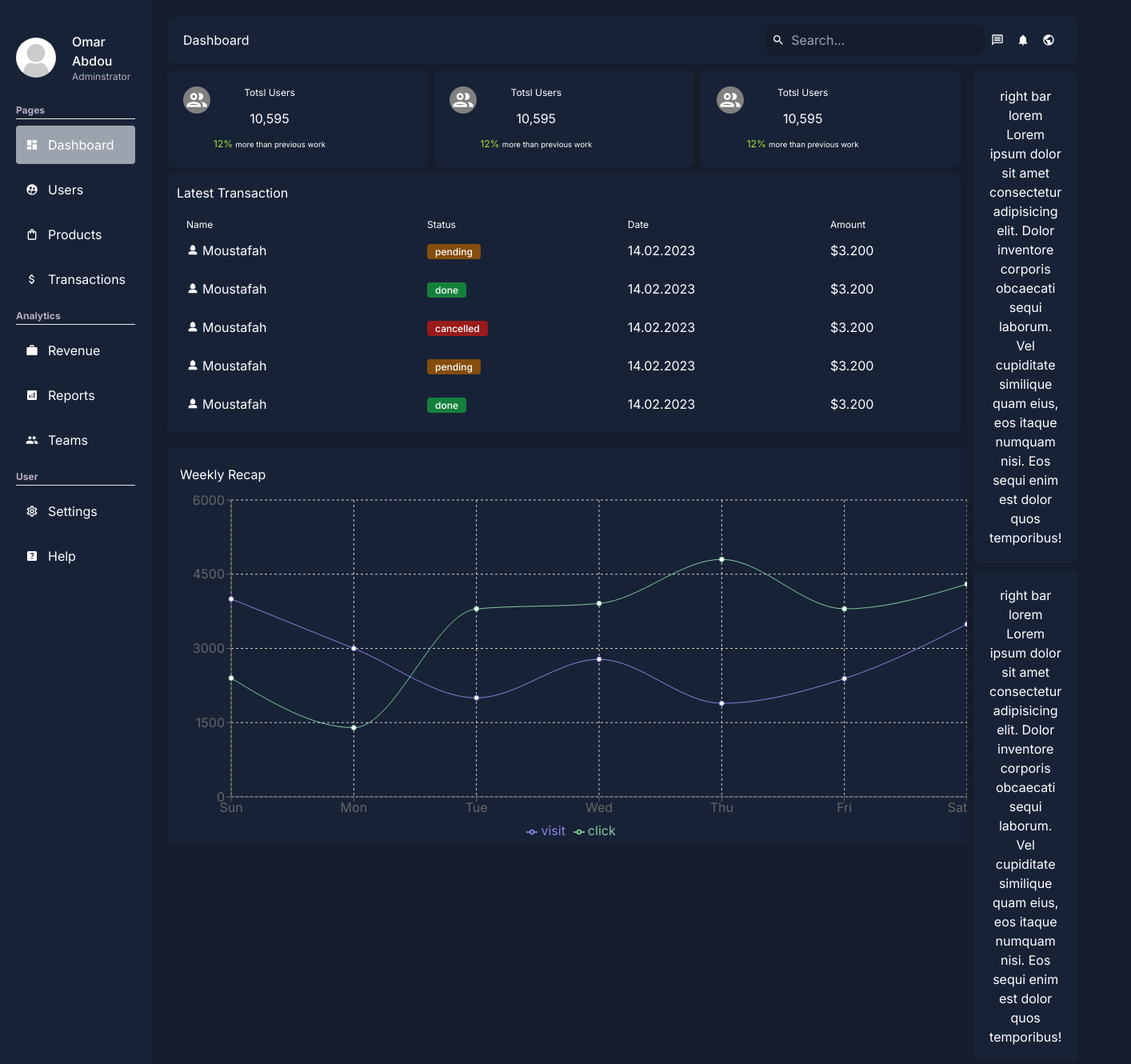
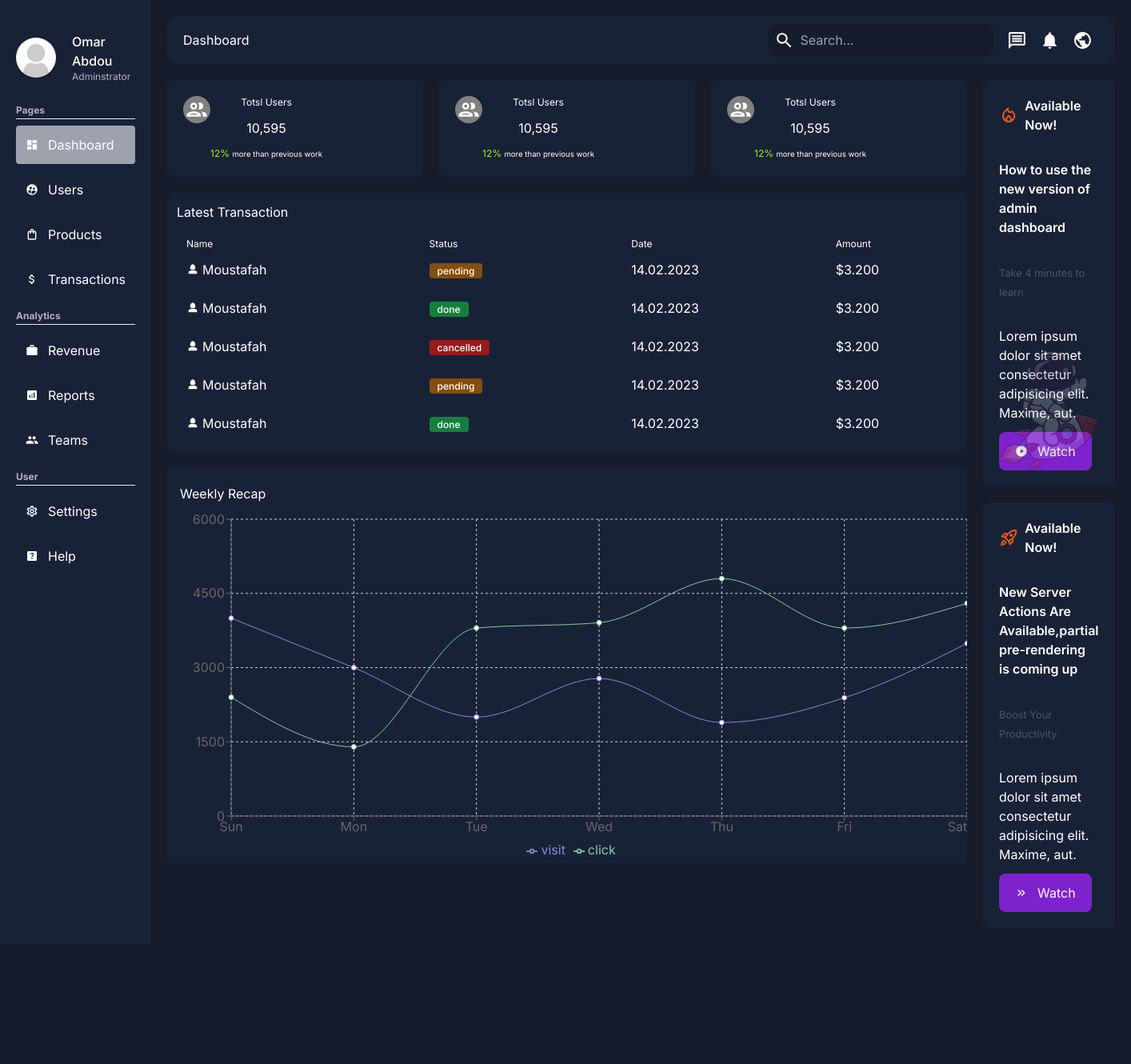
Before and after one commit to omar52/Next-js--project, a Next.js app: page /dashboard in a window 1280 px wide. Shown: the top 1330 px of the page at 80% size, 1414 px wide, since content can reach past the window. After the commit the page ends 1180 px from the top, so only its background shows below. Built offline with nearby package versions, Linux system fonts and the light colour scheme.

Commit message:
finished the dashboard page styles

```diff
--- a/app/dashboard/page.jsx
+++ b/app/dashboard/page.jsx
@@ -5,9 +5,9 @@ import Transaction from "../ui/dashboard/transaction/transaction";
 
 const Dashboard = () => {
   return (
-    <div className="flex flex-row mt-2 gap-2 ">
+    <div className="flex flex-row mt-5 gap-5">
       <div className="left-coloum flex  flex-col basis-3/4">
-        <div className="cards flex ">
+        <div className="cards flex gap-5 ">
           <Card />
           <Card />
           <Card />
@@ -15,11 +15,7 @@ const Dashboard = () => {
         <Transaction />
         <Chart />
       </div>
-      <div
-        className="rightbar basis-1/4 text-center rounded-lg gap-2 flex flex-col "
-
-      >
-        <Rightbar />
+      <div className="rightbar basis-1/4 text-center rounded-lg gap-5 flex flex-col ">
         <Rightbar />
       </div>
     </div>
--- a/app/ui/dashboard/card/card.jsx
+++ b/app/ui/dashboard/card/card.jsx
@@ -3,7 +3,7 @@ import { MdOutlinePeopleOutline } from "react-icons/md";
 const Card = () => {
   return (
     <div
-      className="basis-1/3 text-center me-2 rounded-lg p-5 flex flex-row gap-1 items-start  "
+      className="basis-1/3 text-center  rounded-lg p-5 flex flex-row  items-start  "
       style={{ backgroundColor: "var(--bgsoft)", maxHeight: "150px" }}
     >
       <div
--- a/app/ui/dashboard/chart/chart.jsx
+++ b/app/ui/dashboard/chart/chart.jsx
@@ -48,7 +48,10 @@ const Chart = () => {
     },
   ];
   return (
-    <div className="text-start mt-5" style={{backgroundColor:"var(--bgsoft)"}}>
+    <div
+      className="text-start mt-5"
+      style={{ backgroundColor: "var(--bgsoft)" }}
+    >
       <h2 className="mt-5 ms-4">Weekly Recap</h2>
       <LineChart
         className="text-center w-screen"
--- a/app/ui/dashboard/navbar/navbar.jsx
+++ b/app/ui/dashboard/navbar/navbar.jsx
@@ -17,20 +17,21 @@ const Navbar = () => {
       <div className="path capitalize">{pathname.split("/").pop()}</div>
       <div className="flex ms-auto">
         <div
-          className="search flex items-center p-2 rounded-xl "
+          className="search flex items-center p-2 rounded-xl me-2 "
           style={{ backgroundColor: "var(--bg)" }}
         >
-          <MdSearch className="cursor-pointer me-2" />
+          <MdSearch size={25} className="cursor-pointer me-2" />
           <input
             style={{ backgroundColor: "var(--bg)" }}
             type="text"
             placeholder="Search..."
+
           />
         </div>
         <div className="icons flex items-center">
-          <MdOutlineMessage className="mx-2" />
-          <MdNotifications className="mx-2" />
-          <MdPublic className="mx-2" />
+          <MdOutlineMessage size={25} className="mx-2" />
+          <MdNotifications size={25} className="mx-2" />
+          <MdPublic size={25} className="mx-2" />
         </div>
       </div>
     </div>
--- a/app/ui/dashboard/rightbar/rightbar.jsx
+++ b/app/ui/dashboard/rightbar/rightbar.jsx
@@ -1,9 +1,66 @@
+import Image from "next/image";
+import {
+  MdOutlineLocalFireDepartment,
+  MdOutlinePlayCircleFilled,
+  MdOutlineRocketLaunch,
+  MdOutlineKeyboardDoubleArrowRight,
+} from "react-icons/md";
+
 const Rightbar = () => {
-    return (
-        <div className=" rounded-lg p-5" style={{ backgroundColor: "var(--bgsoft)" }}>
-            right bar lorem Lorem ipsum dolor sit amet consectetur adipisicing elit. Dolor inventore corporis obcaecati sequi laborum. Vel cupiditate similique quam eius, eos itaque numquam nisi. Eos sequi enim est dolor quos temporibus!
-        </div>
-     );
-}
+  return (
+    <>
+      <div
+        className=" rounded-lg p-5 text-start"
+        style={{ backgroundColor: "var(--bgsoft)" , position:"relative"  }}
+      >
+        <Image
+        className="opacity-20	"
+          height="150"
+          width="150"
+          src="/astronaut.png"
+          alt="ast"
+          style={{ position: "absolute", bottom: "20px", right: "20px"  }}
+        />
+        <h3 className="flex items-center font-semibold gap-2	   ">
+          <MdOutlineLocalFireDepartment size={30} className="text-orange-600" />
+          Available Now!
+        </h3>
+        <p className=" font-semibold my-8">
+          How to use the new version of admin dashboard
+        </p>
+        <small className="text-gray-600 ">Take 4 minutes to learn </small>
+        <p className="mt-8" >
+          Lorem ipsum dolor sit amet consectetur adipisicing elit. Maxime, aut.
+        </p>
+        <button className="flex items-center mt-3 gap-3 bg-purple-700 px-5 py-3 rounded-lg">
+          {" "}
+          <MdOutlinePlayCircleFilled />
+          Watch
+        </button>
+      </div>
+      <div
+        className=" rounded-lg p-5 text-start"
+        style={{ backgroundColor: "var(--bgsoft)" }}
+      >
+        <h3 className="flex items-center font-semibold gap-2	   ">
+          <MdOutlineRocketLaunch size={30} className="text-orange-600" />
+          Available Now!
+        </h3>
+        <p className=" font-semibold my-8">
+          New Server Actions Are Available,partial pre-rendering is coming up
+        </p>
+        <small className="text-gray-600 ">Boost Your Productivity </small>
+        <p className="mt-8">
+          Lorem ipsum dolor sit amet consectetur adipisicing elit. Maxime, aut.
+        </p>
+        <button className="flex items-center mt-3 gap-3 bg-purple-700 px-5 py-3 rounded-lg">
+          {" "}
+          <MdOutlineKeyboardDoubleArrowRight />
+          Watch
+        </button>
+      </div>
+    </>
+  );
+};
 
 export default Rightbar;
--- a/app/ui/dashboard/transaction/transaction.jsx
+++ b/app/ui/dashboard/transaction/transaction.jsx
@@ -3,7 +3,7 @@ import { MdPerson3 } from "react-icons/md";
 const Transaction = () => {
   return (
     <div
-      className="me-2 rounded-lg mt-2 p-3"
+      className=" rounded-lg mt-5 p-3"
       style={{ backgroundColor: "var(--bgsoft)" }}
     >
       <h2>Latest Transaction</h2>
```
Lines whose indentation alone changed are shown as unchanged.
